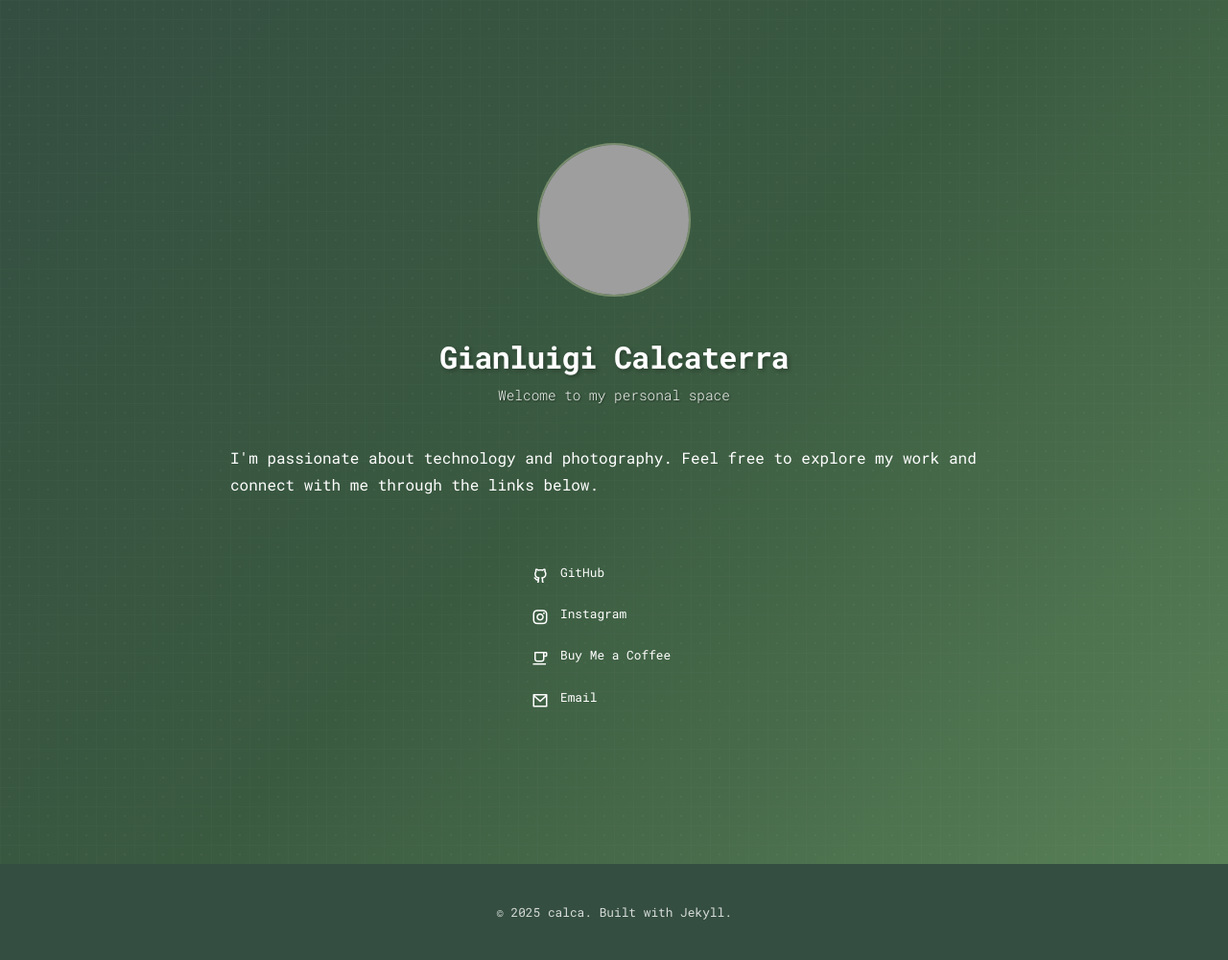
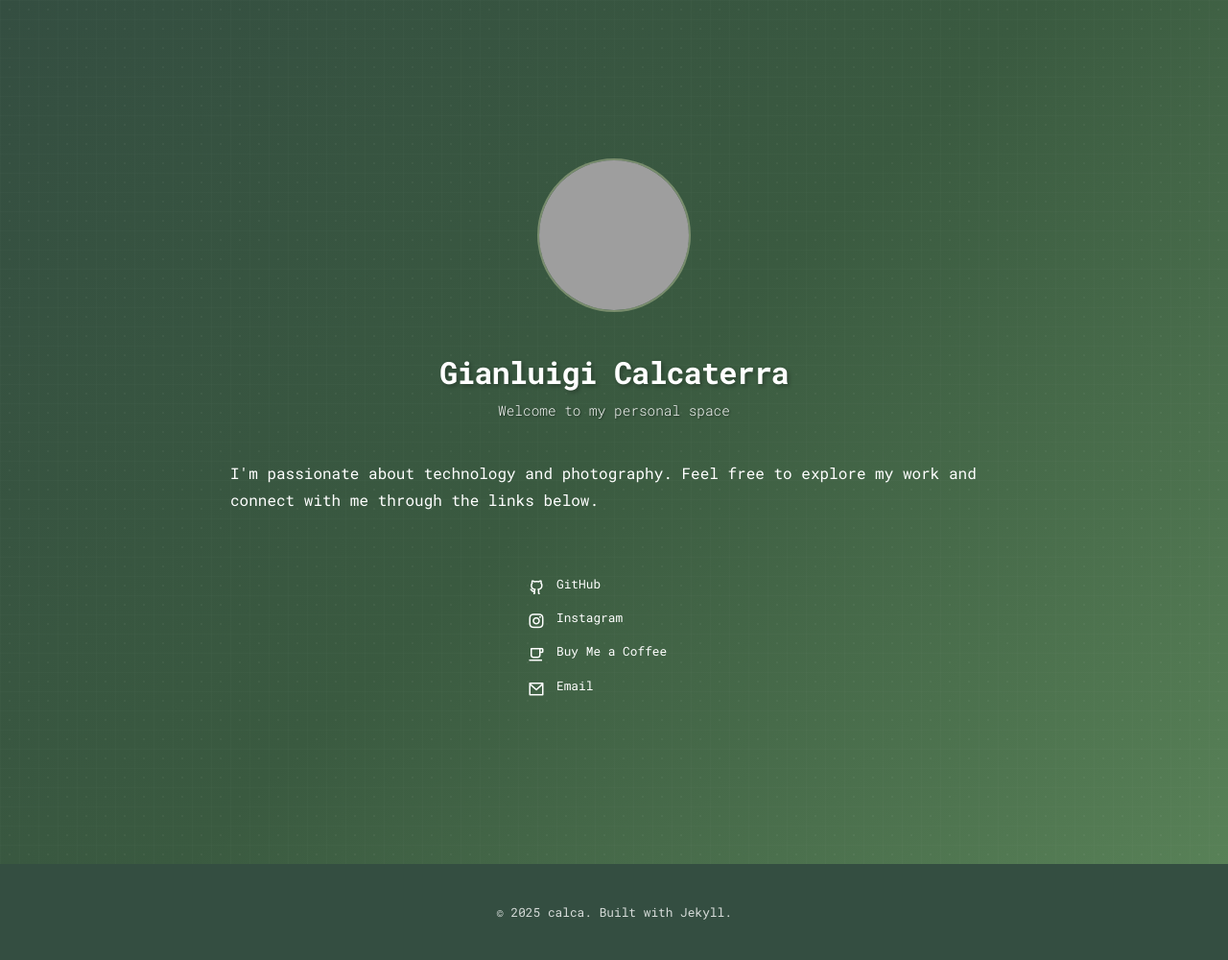
Before and after one commit to calca/calca.github.io, a Jekyll site: the page built from index.md, in a window 1280 px wide. Shown: the whole page at 96% size. Built offline with Jekyll 4.4.1, drawn with Linux system fonts in a browser that asks for light colours; nearby versions of some CDN libraries; grey boxes are pictures that could not be loaded.

Commit message:
Reduce padding in social links list to minimum (#37)
* Initial plan

* Reduce padding in social links list to minimum

Co-authored-by: calca <78342+calca@users.noreply.github.com>

---------

Co-authored-by: copilot-swe-agent[bot] <198982749+Copilot@users.noreply.github.com>
Co-authored-by: calca <78342+calca@users.noreply.github.com>

```diff
--- a/_sass/main.scss
+++ b/_sass/main.scss
@@ -132,7 +132,7 @@ body {
     .social-link {
       display: inline-flex;
       align-items: left;
-      padding: 8px 12px;  // Slightly reduced padding
+      padding: 4px 8px;  // Minimized padding
       color: $white;
       text-decoration: none;
       font-weight: 400;  // Reduced from 500
@@ -306,7 +306,7 @@ body {
       margin-top: 30px; // Consistent top margin on mobile
 
       .social-link {
-        padding: 8px 14px;  // Consistent proportions
+        padding: 4px 10px;  // Minimized padding for mobile
         min-width: 180px;
         justify-content: left;
         font-size: 0.85rem;  // Slightly smaller on mobile
@@ -370,7 +370,7 @@ body {
     }
 
     .social-links .social-link {
-      padding: 6px 10px;  // Adjusted padding
+      padding: 2px 6px;  // Minimized padding for very small screens
       font-size: 0.8rem;  // Smaller font for very small screens
     }
   }
```
